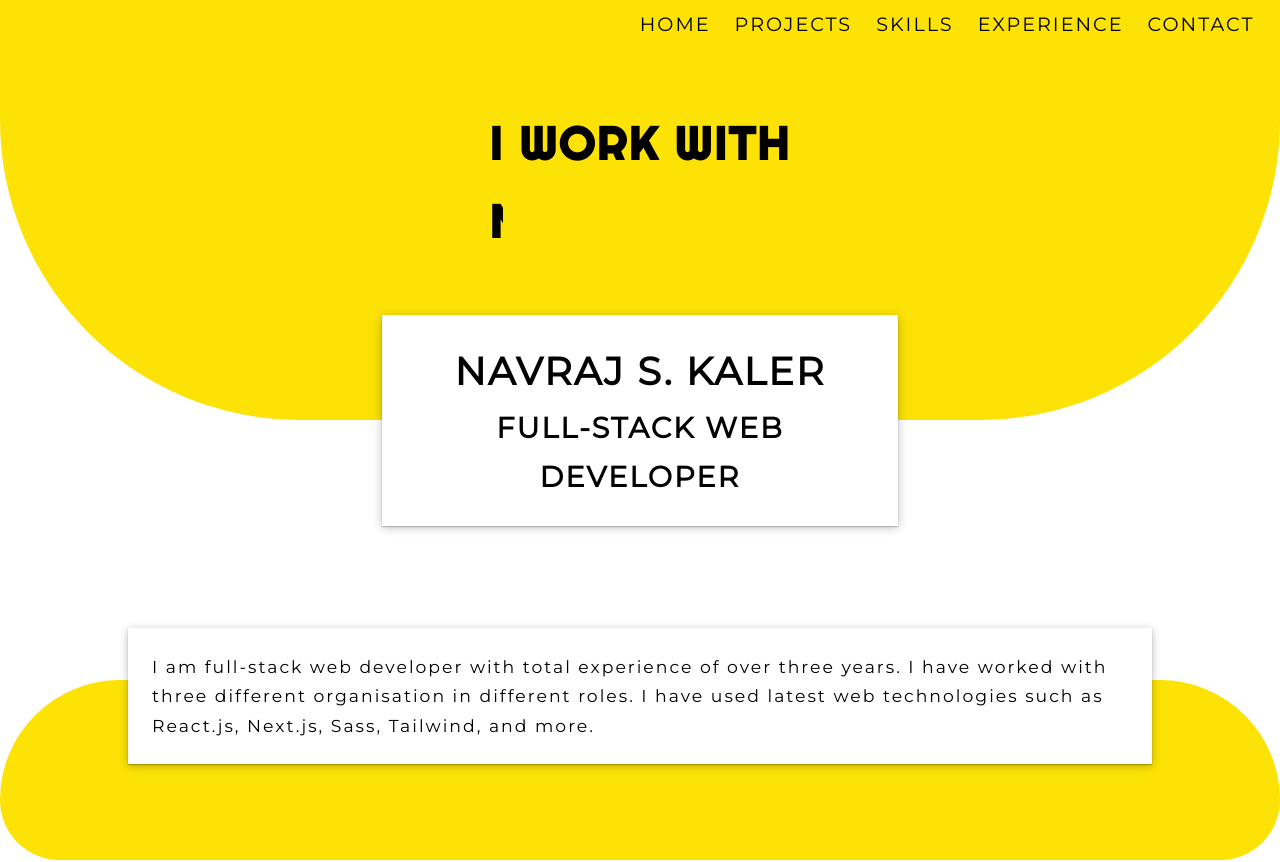
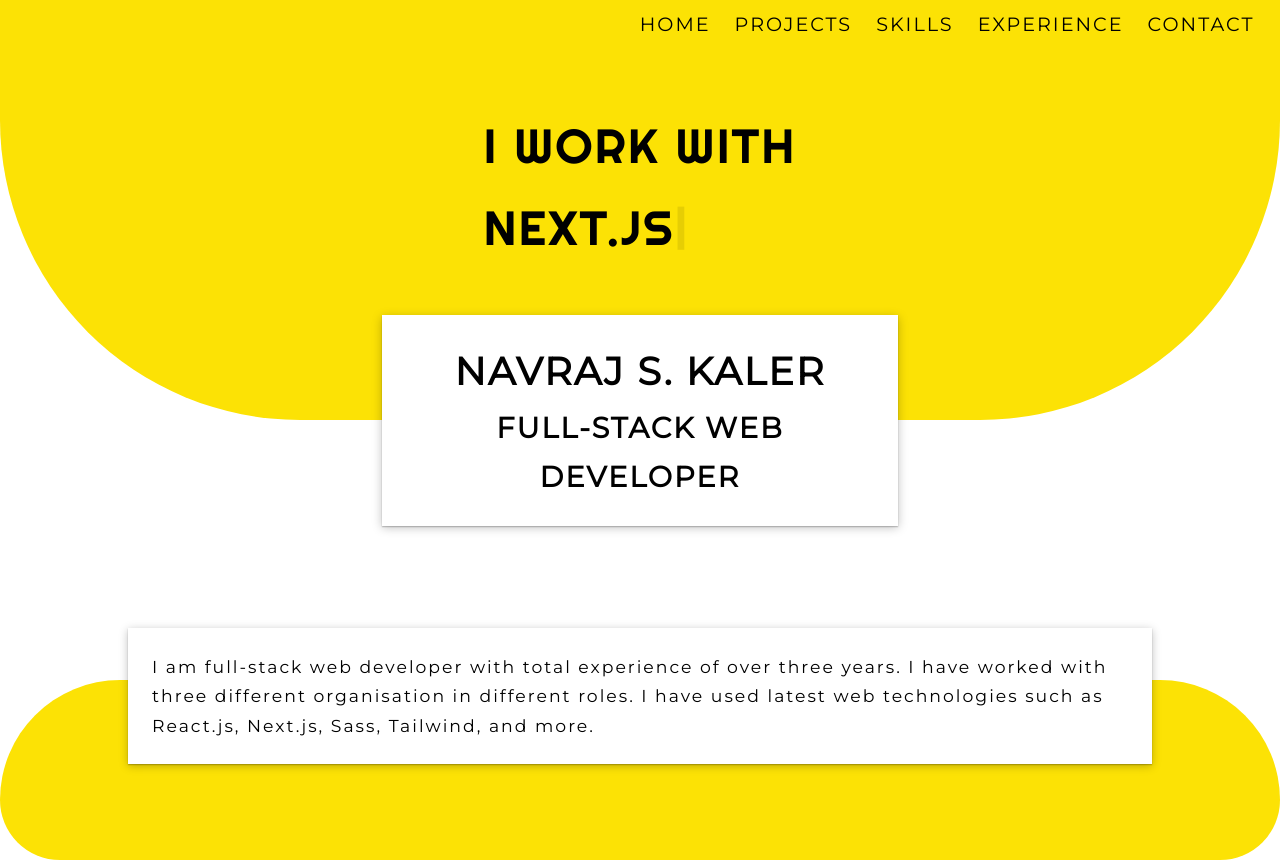
Before and after one commit to navrajkaler996/portfolio-new, a React (Vite) app: page / in a window 1280 px wide. Shown: the top 862 px of the page. Built offline with nearby package versions, Linux system fonts and the light colour scheme.

Commit message:
animation working

```diff
--- a/package.json
+++ b/package.json
@@ -13,7 +13,8 @@
   "dependencies": {
     "react": "^18.2.0",
     "react-dom": "^18.2.0",
-    "sass": "^1.62.1"
+    "sass": "^1.62.1",
+    "typed.js": "^2.0.16"
   },
   "devDependencies": {
     "@types/react": "^18.0.28",
--- a/src/index.css
+++ b/src/index.css
@@ -6,17 +6,6 @@
   margin: 0 auto;
 }
 
-@keyframes typing-animate {
-  0% {
-    width: 100%;
-  }
-  50% {
-    width: 10%;
-  }
-  100% {
-    width: 100%;
-  }
-}
 .header {
   position: absolute;
   top: 1%;
@@ -108,12 +97,12 @@
   right: 0;
   width: fit-content;
   font-family: "Righteous", cursive;
-  font-size: 1.5em;
+  font-size: 3em;
 }
 @media (min-width: 37.5em) {
   .home__typing-container {
     top: 25%;
-    font-size: 1.2em;
+    font-size: 2.5em;
   }
 }
 .home__text-container {
@@ -123,16 +112,6 @@
   align-items: center;
   height: 100%;
   text-align: center;
-}
-.home__typewriter::before {
-  content: "";
-  display: block;
-  position: absolute;
-  width: 100%;
-  right: 0;
-  height: 1.5em;
-  background-color: #fce205;
-  animation: typing-animate 2s infinite;
 }
 .home__welcome-text--1 {
   font-size: 1.5em;
--- a/src/pages/Home/index.jsx
+++ b/src/pages/Home/index.jsx
@@ -1,28 +1,31 @@
 import React, { useEffect, useRef, useState } from "react";
+import Typed from "typed.js";
 
 const text = ["React.js", "Node.js", "MongoDB", "Next.js", "Sass/Less"];
 
 const Home = () => {
   const ref = useRef();
-  // const [typingText, setTypingText] = useState();
-  const [index, setIndex] = useState(0);
 
   useEffect(() => {
-    setInterval(() => {
-      ref.current = text[index];
-      if (index + 1 === text.length) {
-        setIndex(0);
-      } else setIndex(index + 1);
-    }, 2000);
-  }, [ref.current]);
+    const typed = new Typed(ref.current, {
+      strings: ["React.js", "Node.js", "MongoDB", "Next.js", "Sass/Less"],
+      typeSpeed: 50,
+      backSpeed: 40,
+      loop: true,
+    });
 
-  console.log(ref.current);
+    return () => {
+      // Destroy Typed instance during cleanup to stop animation
+      typed.destroy();
+    };
+  }, []);
+
   return (
     <div className="home">
       <div className="home__background home__background--top">
         <div className="home__typing-container center-horizontal">
-          <h1>I work with</h1>
-          <h1 className="home__typewriter">{ref.current}</h1>
+          <span>I work with</span> <br />
+          <span ref={ref}></span>
         </div>
         <div className="box-top box-top--home center-horizontal">
           <div className="home__text-container">
--- a/src/sass-styles/pages/_home.scss
+++ b/src/sass-styles/pages/_home.scss
@@ -9,11 +9,11 @@
     right: 0;
     width: fit-content;
     font-family: "Righteous", cursive;
-    font-size: 1.5em;
+    font-size: 3em;
 
     @include respond(tab-port) {
       top: 25%;
-      font-size: 1.2em;
+      font-size: 2.5em;
     }
   }
 
@@ -24,18 +24,6 @@
     align-items: center;
     height: 100%;
     text-align: center;
-  }
-
-  &__typewriter::before {
-    content: "";
-    display: block;
-    position: absolute;
-    width: 100%;
-    right: 0;
-    height: 1.5em;
-    background-color: $primary-color-1;
-
-    animation: typing-animate 2s infinite;
   }
 
   &__welcome-text {
```
Also changed, not shown: src/sass-styles/abstracts/_animations.scss (deleted, +0 -13 lines), 2 other files (tests, documents, lock files or other folders).
